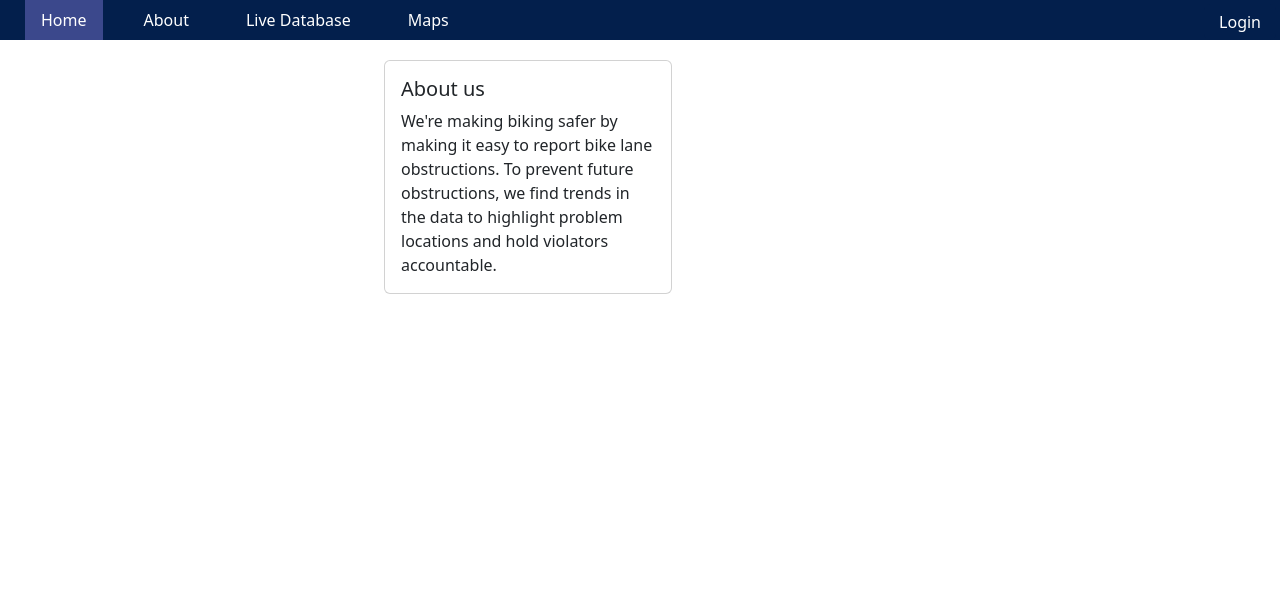
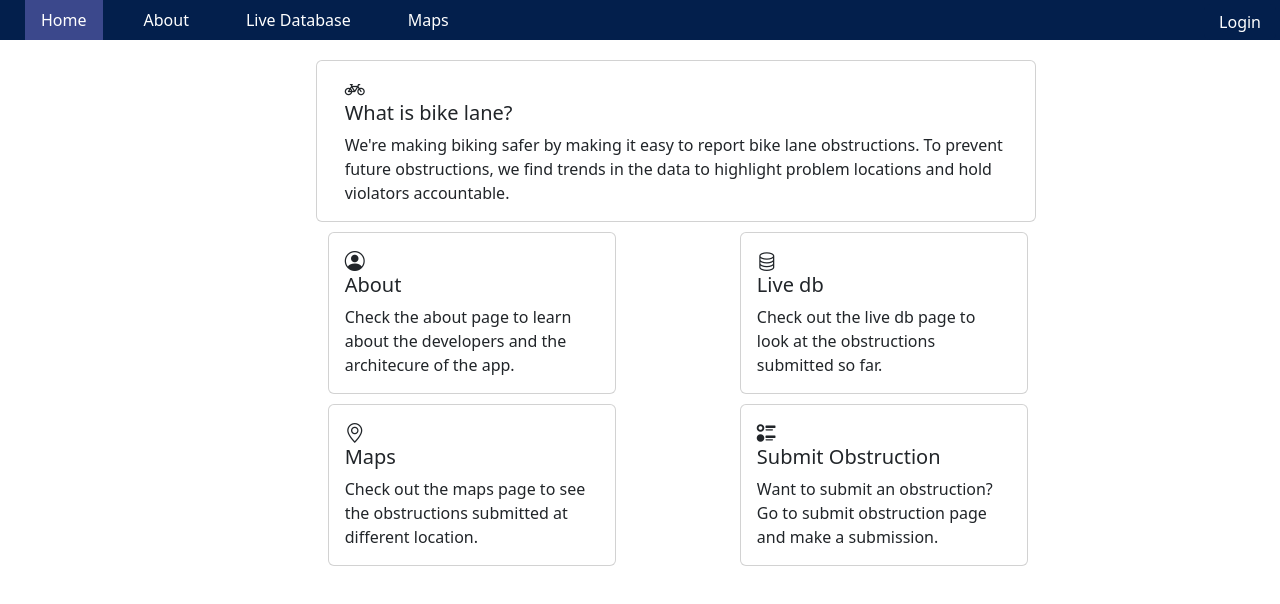
Before and after one commit to ckclassrooms/final-project-proposal-twix, a React (Create React App) app: page / in a window 1280 px wide. Shown: the top 604 px of the page. Built offline with nearby package versions, Linux system fonts and the light colour scheme; no server answers; what @mapbox/mapbox-gl-draw would draw is missing.

Commit message:
fix livedb

```diff
--- a/src/App.css
+++ b/src/App.css
@@ -5,6 +5,14 @@
 .nav-item a {
   text-decoration: none !important;
   color: white !important;
+}
+
+.container.landingContainer {
+  border: none !important;
+}
+
+.container .row {
+  margin-bottom: 10px;
 }
 
 h3 a, h2 a {
@@ -74,8 +82,18 @@ li {
 }
 
 .landing-div, .liveDb-div {
-  margin-left: 30%;
-  margin-top: 50px;
+  margin-left: 18%;
+  margin-top: 150px;
+}
+
+.card:hover {
+  border:1px solid #3b488c;
+  box-shadow: 0 0 0 0.25rem rgb(59 72 140 / 25%);
+}
+
+.card:hover {
+  border:1px solid #3b488c;
+  box-shadow: 0 0 0 0.25rem rgb(59 72 140 / 25%);
 }
 
 .liveDb-div .card {
--- a/src/components/Landing.jsx
+++ b/src/components/Landing.jsx
@@ -1,20 +1,71 @@
 import React from 'react'
 import Card from 'react-bootstrap/Card';
+import Container from 'react-bootstrap/Container';
+import Row from 'react-bootstrap/Row';
+import Col from 'react-bootstrap/Col';
 
 function Landing() {
     return (
+      <>
+        <Container className="landingContainer">
         <div class="landing-div" style={{marginTop: "60px"}}>
-
-        <Card style={{ width: '18rem' }}>
-        { /* <Card.Img variant="top" src="holder.js/100px180" /> */}
+          <Row>
+            <Card style={{ width: '45rem' }}>
                 <Card.Body>
-            <Card.Title>About us</Card.Title>
+                  <Card.Title><i class="bi bi-bicycle"></i> <br></br>What is bike lane?</Card.Title>
                   <Card.Text>
                   We're making biking safer by making it easy to report bike lane obstructions.  To prevent future obstructions, we find trends in the data to highlight problem locations and hold violators accountable.
                   </Card.Text>
                 </Card.Body>
             </Card>
+          </Row>
+          <Row>
+            <Col>
+              <Card style={{ width: '18rem' }}>
+                <Card.Body>
+                  <Card.Title><i class="bi bi-person-circle"></i><br/>About</Card.Title>
+                  <Card.Text>
+                   Check the about page to learn about the developers and the architecure of the app.
+                  </Card.Text>
+                </Card.Body>
+              </Card>
+            </Col>
+            <Col>
+              <Card style={{ width: '18rem' }}>
+                <Card.Body>
+                  <Card.Title><i class="bi bi-database"></i><br/>Live db</Card.Title>
+                  <Card.Text>
+                  Check out the live db page to look at the obstructions submitted so far.
+                  </Card.Text>
+                </Card.Body>
+              </Card>
+            </Col>
+          </Row>
+          <Row>
+            <Col>
+              <Card style={{ width: '18rem' }}>
+                <Card.Body>
+                  <Card.Title><i class="bi bi-geo-alt"></i><br/>Maps</Card.Title>
+                  <Card.Text>
+                  Check out the maps page to see the obstructions submitted at different location.
+                  </Card.Text>
+                </Card.Body>
+              </Card>
+            </Col>
+            <Col>
+              <Card style={{ width: '18rem' }}>
+                <Card.Body>
+                  <Card.Title><i class="bi bi-ui-radios"></i><br/>Submit Obstruction</Card.Title>
+                  <Card.Text>
+                  Want to submit an obstruction? Go to submit obstruction page and make a submission.
+                  </Card.Text>
+                </Card.Body>
+              </Card>
+            </Col>
+          </Row>
         </div>
+      </Container>
+      </>
     )
 }
 
--- a/src/components/LiveDb.jsx
+++ b/src/components/LiveDb.jsx
@@ -22,6 +22,8 @@ function LiveDb() {
     var [smallGrid, setSmallGrid] = useState(() => []);
 
     useEffect(() => {
+        setLiveData([]);
+        setSmallGrid([]);
         getGrid();
         // eslint-disable-next-line
     }, []);
@@ -95,6 +97,8 @@ function LiveDb() {
     }
 
     function onFilterButtonClicked() {
+        setLiveData([]);
+        setSmallGrid([]);
         getGrid(filter);
     }
 
```
Lines whose indentation alone changed are shown as unchanged.
